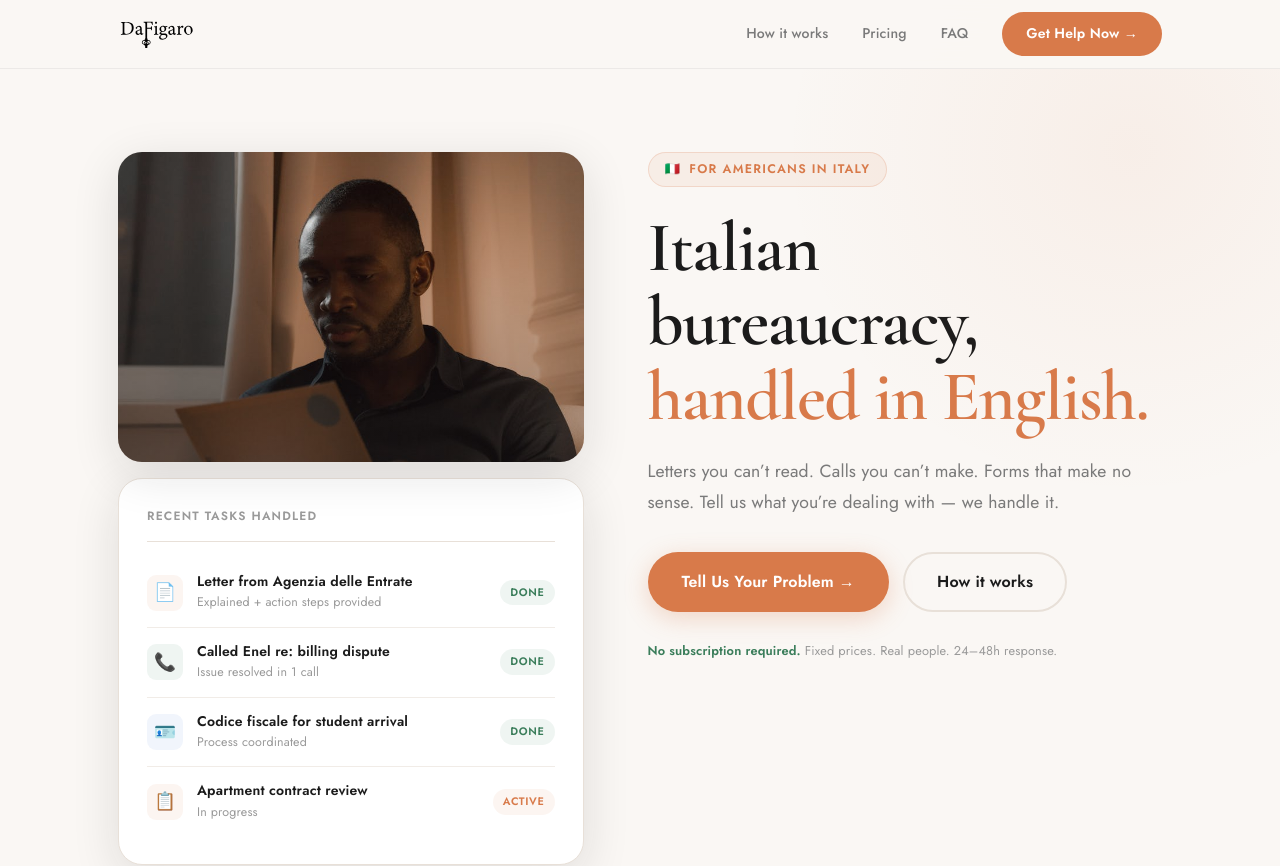
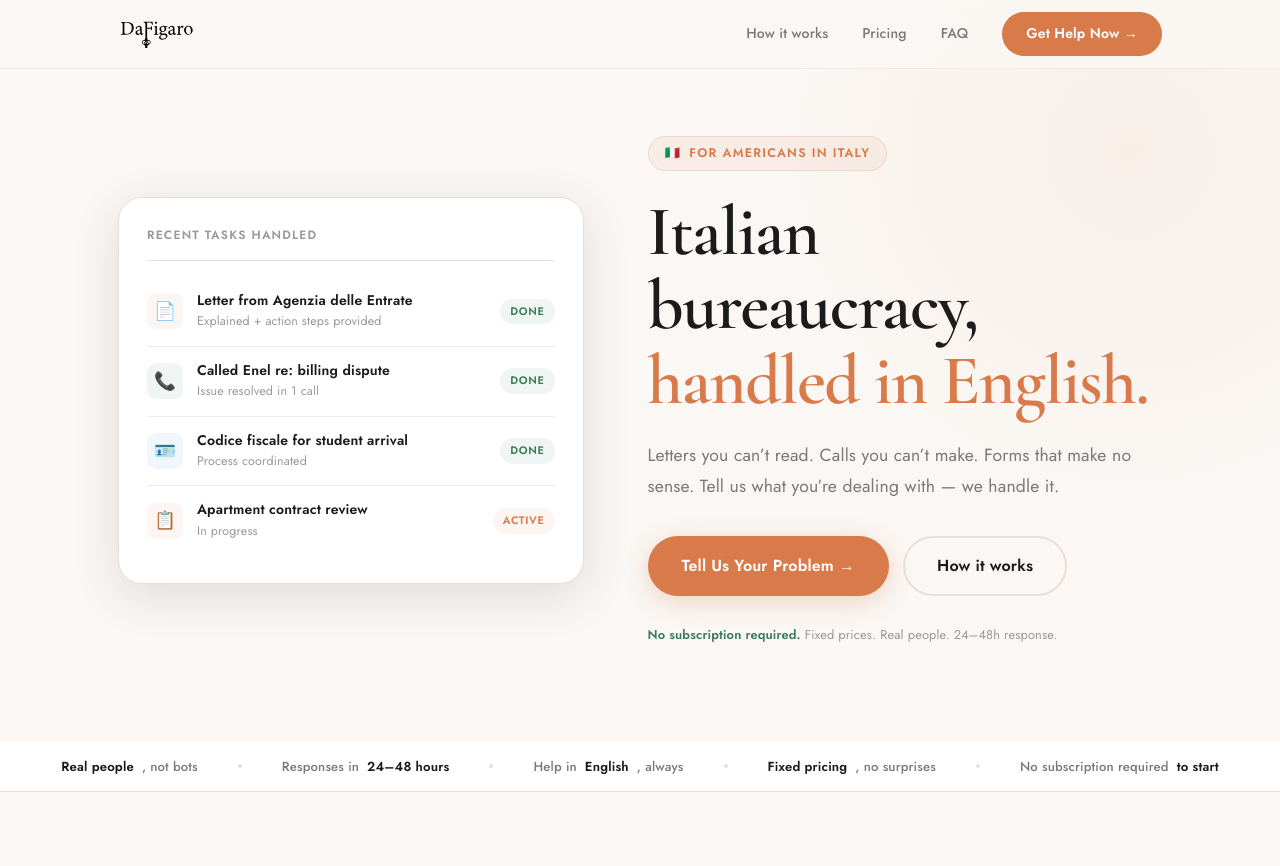
Before and after one commit to Sorvantis999/dafigaro, a Next.js app: page / in a window 1280 px wide. Shown: the top 866 px of the page. Built offline with nearby package versions, Linux system fonts and the light colour scheme.

Commit message:
Remove hero photo — restores clean Z-scan with task card as sole left-column element

```diff
--- a/src/app/globals.css
+++ b/src/app/globals.css
@@ -325,8 +325,7 @@ h1, h2, h3, h4, h5 {
   display: grid;
   grid-template-columns: 0.95fr 1.05fr;
   gap: 64px;
-  align-items: start;
-  padding-top: 16px;
+  align-items: center;
 }
 
 .hero-eyebrow {
@@ -388,33 +387,6 @@ h1, h2, h3, h4, h5 {
 /* Hero visual panel */
 .hero-visual {
   position: relative;
-}
-
-.hero-photo-wrap {
-  border-radius: var(--radius-xl);
-  overflow: hidden;
-  box-shadow: var(--shadow-lg);
-  margin-bottom: 16px;
-  aspect-ratio: 3 / 2;
-  position: relative;
-}
-
-.hero-photo {
-  width: 100%;
-  height: 100%;
-  object-fit: cover;
-  object-position: center 30%;
-  display: block;
-}
-
-.hero-photo-overlay {
-  position: absolute;
-  inset: 0;
-  background: linear-gradient(
-    to bottom,
-    rgba(27,27,27,0.08) 0%,
-    rgba(27,27,27,0.38) 100%
-  );
 }
 
 .hero-panel {
--- a/src/app/page.tsx
+++ b/src/app/page.tsx
@@ -14,15 +14,6 @@ export default function Home() {
 
             {/* Z position 1 + 3: visual proof — left column */}
             <div className="hero-visual">
-              <div className="hero-photo-wrap">
-                {/* eslint-disable-next-line @next/next/no-img-element */}
-                <img
-                  src="/images/hero-letter.jpg"
-                  alt="Italian government letter on a desk"
-                  className="hero-photo"
-                />
-                <div className="hero-photo-overlay" />
-              </div>
               <div className="hero-panel">
                 <div className="hero-panel-label">Recent tasks handled</div>
 
```
